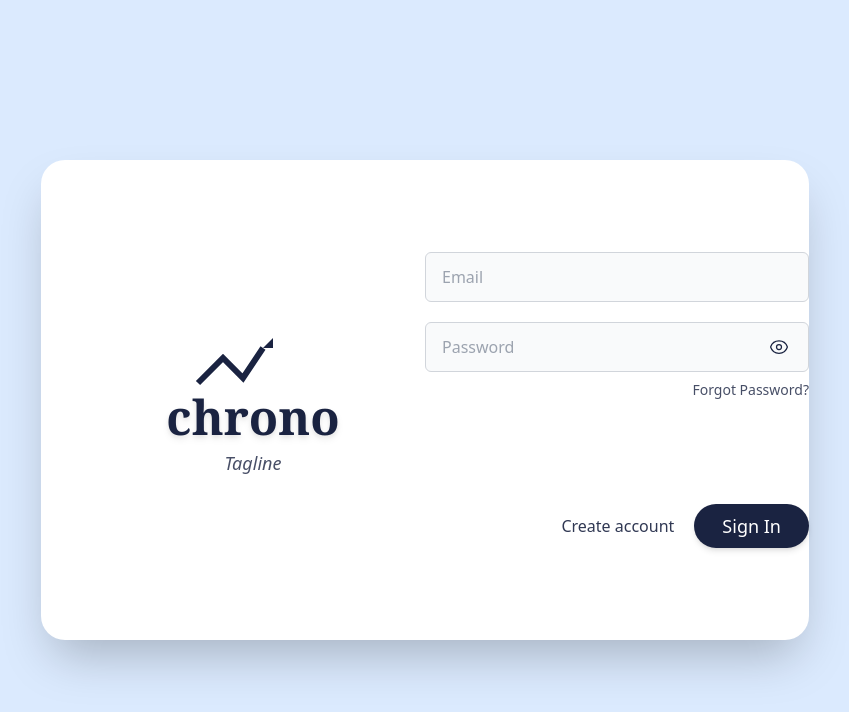
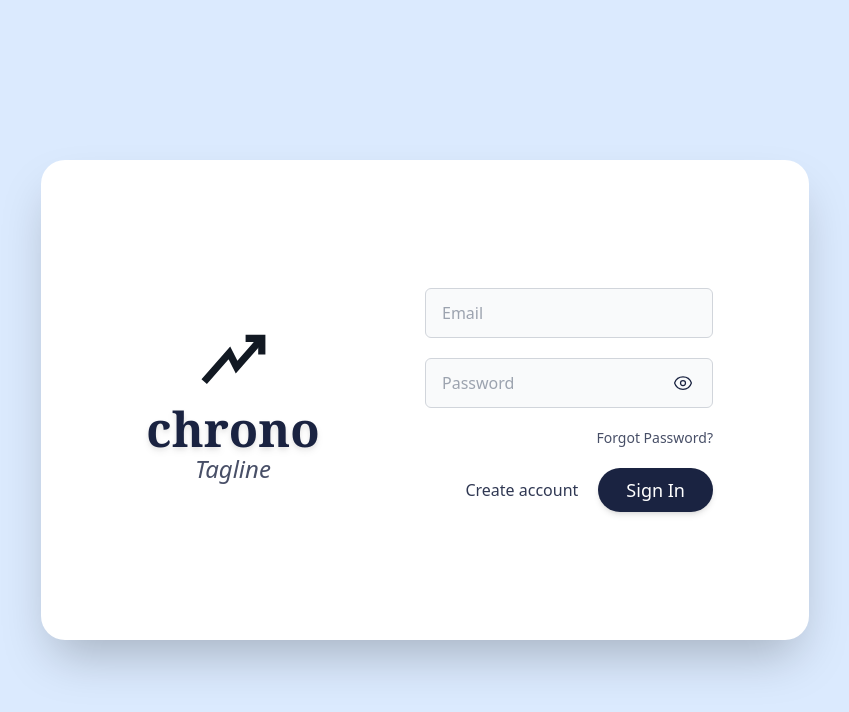
Before and after one commit to adriandanao-hs/hsi_tasktracker, a React (Create React App) app: page /login in a window 1280 px wide. Shown: the top 712 px of the page, without its empty margins (215-1064 px from the left). Built offline with nearby package versions, Linux system fonts and the light colour scheme; no server answers.

Commit message:
Fixed login input, turned width to dynamic sizes

```diff
--- a/src/pages/Login/Login.module.css
+++ b/src/pages/Login/Login.module.css
@@ -10,16 +10,16 @@
   @apply col-span-1 justify-center flex flex-col items-center ;
 }
 
-/* .logoBox {
-  @apply mb-1 ml-20 ;
-} */
+.logoBox {
+  @apply w-full flex justify-center;
+}
 
 .brandName {
-  @apply text-5xl font-bold text-[#1a2341] font-serif mb-2 ml-10 drop-shadow-md;
+  @apply text-5xl font-bold text-[#1a2341] font-serif drop-shadow-md;
 }
 
 .tagline {
-  @apply text-lg italic text-[#1a2341]/80 ml-10;
+  @apply text-2xl italic text-[#1a2341]/80;
 }
 
 .rightPanel {
@@ -27,11 +27,11 @@
 }
 
 .form {
-  @apply w-full max-w-md flex flex-col gap-5;
+  @apply w-full flex flex-col gap-5;
 }
 
 .inputGroup {
-  @apply w-full;
+  @apply flex w-[75%];
 }
 
 .input {
@@ -47,15 +47,11 @@
 }
 
 .forgotRow {
-  @apply flex justify-end -mt-3 mb-1;
-}
-
-.forgotLink {
-  @apply text-sm text-[#1a2341] opacity-80 hover:text-[#0d1333] hover:underline transition-colors;
+  @apply flex justify-end w-[75%] text-sm text-[#1a2341] opacity-80 hover:text-[#0d1333] hover:underline transition-colors;
 }
 
 .actionRow {
-  @apply flex items-center justify-end gap-5 mt-20;
+  @apply flex items-center justify-end gap-5 w-[75%];
 }
 
 .createAccount {
--- a/src/pages/Login/Login.tsx
+++ b/src/pages/Login/Login.tsx
@@ -43,19 +43,22 @@ export default function Login() {
           <div className={styles.logoBox}>
             {/* Placeholder for logo SVG */}
             <svg
-              width="90"
-              height="70"
-              viewBox="0 0 90 70"
+              width="90px"
+              height="90px"
+              viewBox="0 0 25 25"
               fill="none"
               xmlns="http://www.w3.org/2000/svg"
             >
-              <polyline
-                points="10,60 35,35 55,55 75,25"
-                stroke="#1a2341"
-                strokeWidth="6"
-                fill="none"
-              />
-              <polygon points="75,25 85,25 85,15" fill="#1a2341" />
+              <path
+                d="M4.5 18.5L11.5 10.5L13.5 14.5L20.5 6.5"
+                stroke="#121923"
+                stroke-width="2"
+              ></path>
+              <path
+                d="M20.5 11V6.5H16"
+                stroke="#121923"
+                stroke-width="2"
+              ></path>
             </svg>
           </div>
           <div className={styles.brandName}>chrono</div>
@@ -99,9 +102,7 @@ export default function Login() {
               </div>
             </div>
             <div className={styles.forgotRow}>
-              <Link to="/forgot-password" className={styles.forgotLink}>
-                Forgot Password?
-              </Link>
+              <Link to="/forgot-password">Forgot Password?</Link>
             </div>
             {error && <div className={styles.error}>{error}</div>}
             <div className={styles.actionRow}>
```
